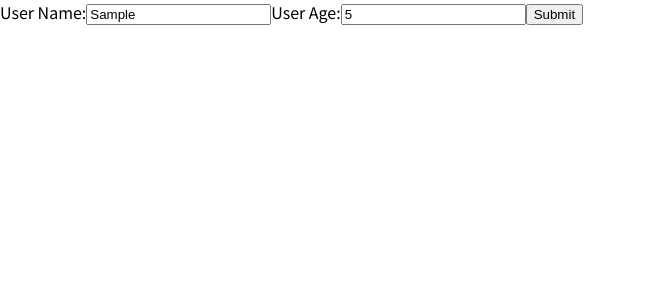
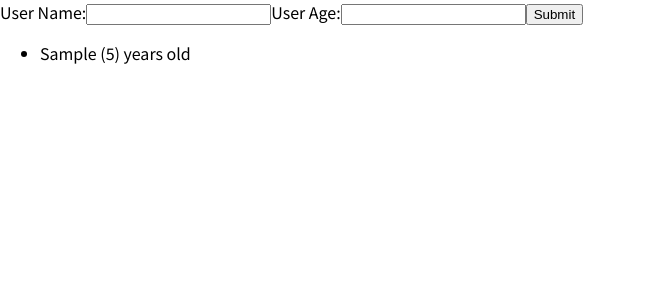
Before and after one commit to Atish280301/3HR-REACT-PRO-00, a React (Create React App) app: page / in a window 1280 px wide. Both pictures are taken after typing "Sample", "5" into the empty fields and a click on the button "Submit". Shown: the top 300 px of the page, without its empty margins (0-645 px from the left). Built offline with nearby package versions, Linux system fonts and the light colour scheme.

Commit message:
Commit - 02
Show The Data In Output UI Successfully.

```diff
--- a/src/App.js
+++ b/src/App.js
@@ -1,9 +1,20 @@
-import React from 'react';
+import React, { useState } from 'react';
 import Adduser from './Components/AddUser/Adduser';
+import UserList from './Components/AddUser/UsersList';
 function App() {
+  const [userList, SetUserList] = useState([]);
+  const AddUserHandler = (UName, UAge) => {
+    SetUserList((PrevUserList) => {
+      return [...PrevUserList,
+        {name: UName, age: UAge, id: Math.random().toString()}];
+    });
+  }
   return (
     <div>
-      <Adduser />
+      <Adduser
+        OnAddUser = {AddUserHandler}
+      />
+      <UserList users={userList}/>
     </div>
   );
 }
--- a/src/Components/AddUser/Adduser.js
+++ b/src/Components/AddUser/Adduser.js
@@ -1,12 +1,21 @@
 import React, { useState } from 'react';
 import Card from '../UserInterface/Card';
 import Button from '../UserInterface/Button';
-const Adduser = () => {
+const Adduser = (props) => {
     const [EnteredUserName, SetEnteredUserName] = useState('');
     const [EnteredUserAge, SetEnteredUserAge] = useState('');
     const AddUserHandler = (event) => {
         event.preventDefault();
+        if(EnteredUserName.trim().length === 0 || EnteredUserAge.trim().length === 0){
+            return;
+        }
+        if(+EnteredUserAge < 1){
+            return;
+        }
         console.log(EnteredUserName, EnteredUserAge);
+        props.OnAddUser(EnteredUserName, EnteredUserAge);
+        SetEnteredUserName('');
+        SetEnteredUserAge('');
     }
     const UserNameChangeHandler = (event) =>{
         SetEnteredUserName(event.target.value);
@@ -21,12 +30,14 @@ const Adduser = () => {
                 <input
                     type = "text"
                     id = "UserName"
+                    value = {EnteredUserName}
                     onChange={UserNameChangeHandler}
                 />
                 <label htmlFor='userage'>User Age:</label>
                 <input
                     type = "number"
                     id = "UserAge"
+                    value = {EnteredUserAge}
                     onChange={UserAgeChangeHandler}
                 />
                 <Button type="submit">Submit</Button>
--- /dev/null
+++ b/src/Components/AddUser/UsersList.js
@@ -0,0 +1,17 @@
+import React from 'react';
+import Card from '../UserInterface/Card';
+
+const UserList = (props) =>{
+    return(
+        <Card className="list-box">
+            <ul>
+                {props.users.map(user =>
+                    <li key = {user.id}>
+                        {user.name} ({user.age}) years old
+                    </li>)
+                }
+            </ul>
+        </Card>
+    );
+};
+export default UserList;
```
